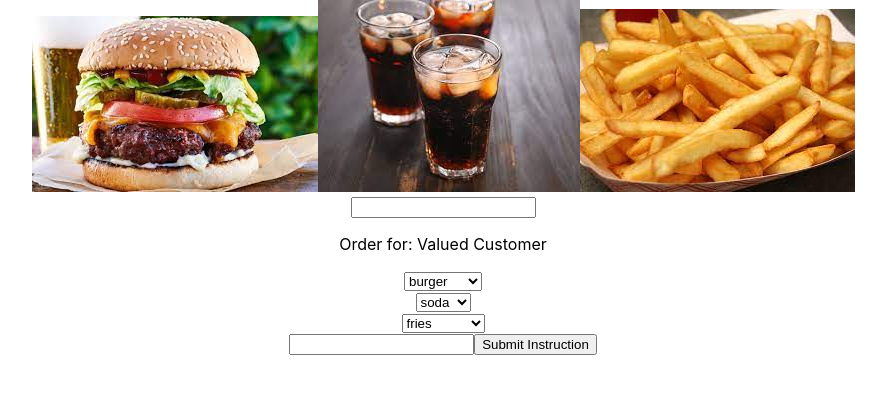
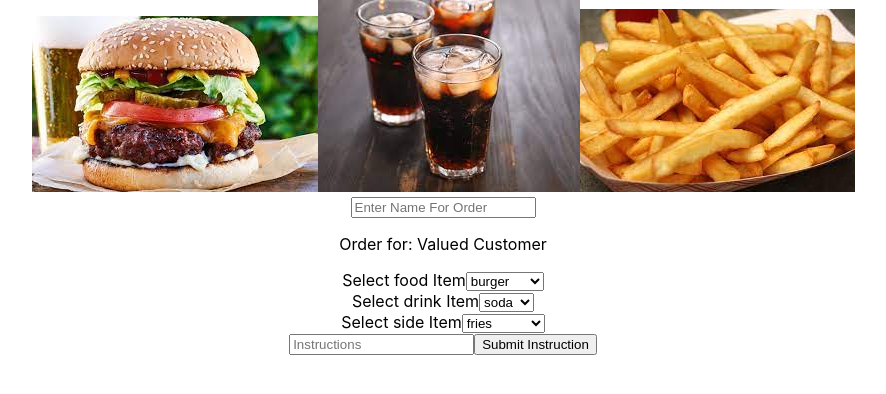
Before and after one commit to CadillacJack42/fast-food-order-tool, a React (Create React App) app: page / in a window 1280 px wide. Shown: the top 394 px of the page, without its empty margins (197-1083 px from the left). Built offline with nearby package versions, Linux system fonts and the light colour scheme.

Commit message:
chore: add placeholders for input fields, add description to dropdowns

```diff
--- a/src/DropDownGen.js
+++ b/src/DropDownGen.js
@@ -5,8 +5,8 @@ export default function DropDownGen({ setter, value, array }) {
     return setter(e.target.value);
   };
   return <div>
+      Select {value} Item
     <select onChange={handleChange}>
-      Select {value} Item
       {array.map((item, i) => {
         return <option key={item + i} value={i + 1}>{item}</option>;
       })}
--- a/src/InstructionForm.js
+++ b/src/InstructionForm.js
@@ -14,7 +14,7 @@ export default function InstructionForm({ setInstructions, instructions }) {
   };
   return <div>
     <form onSubmit={handleSubmit}>
-      <input required onChange={handleChange} value={instructionInput}></input>
+      <input required onChange={handleChange} value={instructionInput} placeholder='Instructions'></input>
       <button type='sumbit'>Submit Instruction</button>
     </form>
   </div>;
--- a/src/OrderName.js
+++ b/src/OrderName.js
@@ -5,6 +5,6 @@ export default function OrderName({ setOrderName }) {
     setOrderName(e.target.value);
   };
   return <div>
-    <input onChange={handleChange}></input>
+    <input onChange={handleChange} placeholder='Enter Name For Order'></input>
   </div>;
 }
```
